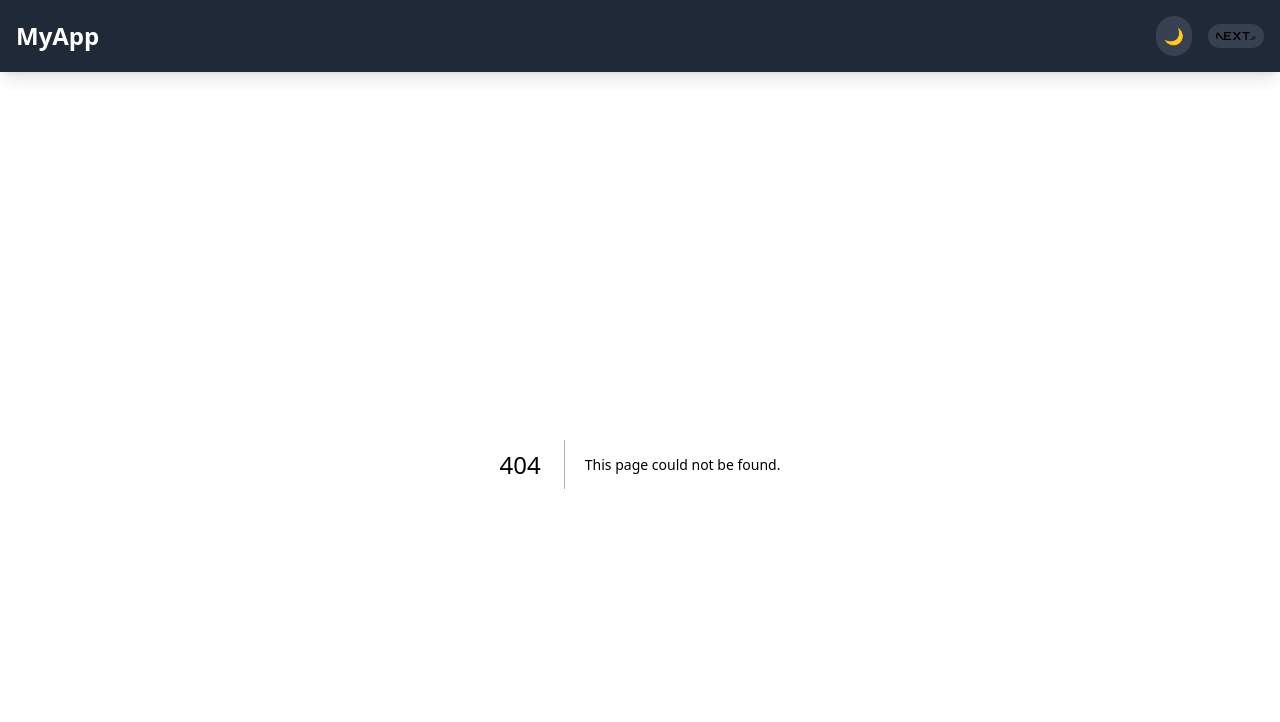
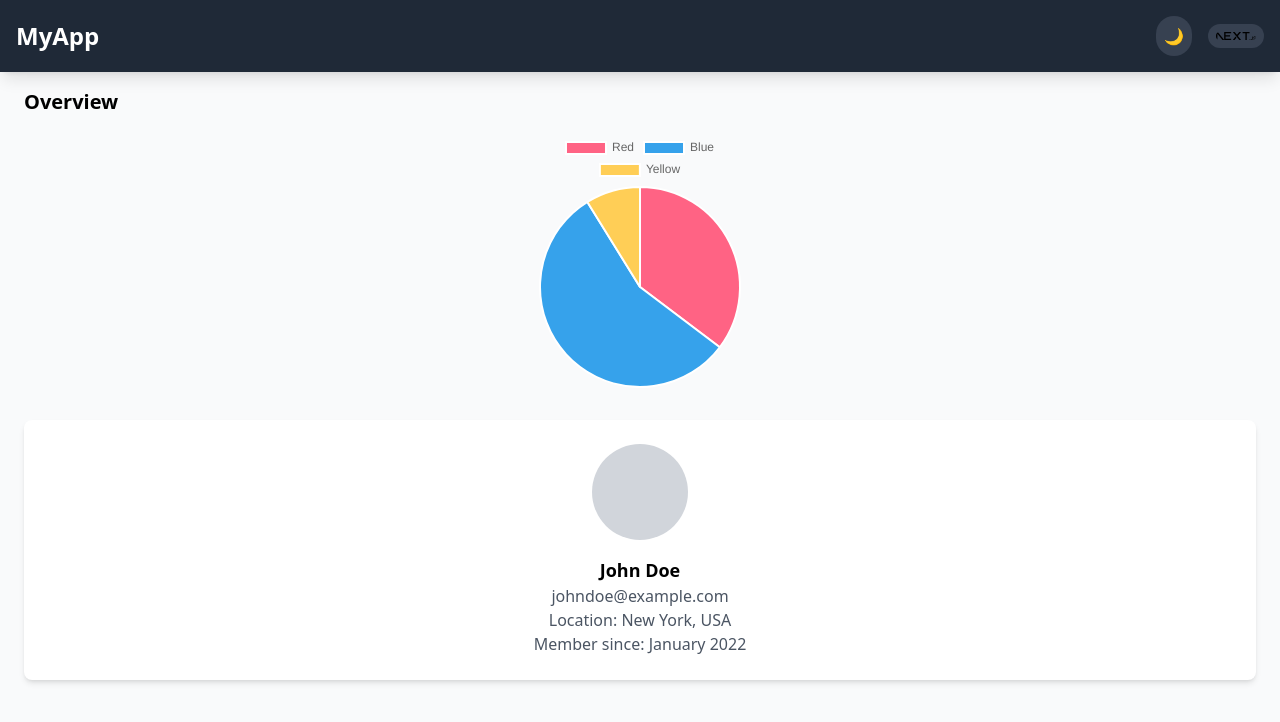
Before and after one commit to sagarpathak0/template-01, a Next.js app in the folder xcali/: page /overview in a window 1280 px wide. Before the commit this address had no page. Shown: the top 722 px of the page. Built offline with nearby package versions, Linux system fonts and the light colour scheme.

Commit message:
overview

```diff
--- a/xcali/package.json
+++ b/xcali/package.json
@@ -15,12 +15,15 @@
     "@react-three/drei": "^9.111.2",
     "@react-three/fiber": "^8.17.5",
     "axios": "^1.7.3",
+    "chart.js": "^4.4.4",
     "firebase": "^10.13.0",
     "framer-motion": "^11.3.29",
     "glb": "^0.0.2",
     "gltf": "^1.0.3",
     "next": "^14.2.6",
     "react": "^18",
+    "react-chartjs": "^1.2.0",
+    "react-chartjs-2": "^5.2.0",
     "react-dom": "^18",
     "react-icons": "^5.3.0",
     "react-intersection-observer": "^9.13.0",
--- a/xcali/pages/dashboard.tsx
+++ b/xcali/pages/dashboard.tsx
@@ -20,7 +20,7 @@ const Dashboard: React.FC = () => {
                 <h2 className="text-2xl font-bold mb-6">User Dashboard</h2>
                 <ul>
                     <li className="mb-4">
-                        <a href="#" className="text-lg hover:text-indigo-300">Overview</a>
+                        <a href="/overview" className="text-lg hover:text-indigo-300">Overview</a>
                     </li>
                     <li className="mb-4">
                         <a href="#" className="text-lg hover:text-indigo-300">Settings</a>
--- /dev/null
+++ b/xcali/pages/overview.tsx
@@ -0,0 +1,48 @@
+import React from 'react';
+import { Pie } from 'react-chartjs-2';
+import {
+  Chart as ChartJS,
+  ArcElement,
+  Tooltip,
+  Legend
+} from 'chart.js';
+
+// Register required elements
+ChartJS.register(ArcElement, Tooltip, Legend);
+
+const data = {
+  labels: ['Red', 'Blue', 'Yellow'],
+  datasets: [
+    {
+      label: '# of Votes',
+      data: [12, 19, 3],
+      backgroundColor: ['#FF6384', '#36A2EB', '#FFCE56'],
+      hoverBackgroundColor: ['#FF6384', '#36A2EB', '#FFCE56'],
+    },
+  ],
+};
+
+const Overview: React.FC = () => {
+  return (
+    <div className="p-6 bg-gray-50 min-h-screen">
+      {/* Pie Chart Section */}
+      <div className="mb-8">
+        <h2 className="text-xl font-semibold mb-4">Overview</h2>
+        <div className="w-64 h-64 mx-auto">
+          <Pie data={data} />
+        </div>
+      </div>
+
+      {/* User Information Section */}
+      <div className="bg-white p-6 rounded-lg shadow-md flex flex-col items-center">
+        <div className="w-24 h-24 rounded-full bg-gray-300 mb-4"></div>
+        <h3 className="text-lg font-semibold">John Doe</h3>
+        <p className="text-gray-600">johndoe@example.com</p>
+        <p className="text-gray-600">Location: New York, USA</p>
+        <p className="text-gray-600">Member since: January 2022</p>
+      </div>
+    </div>
+  );
+};
+
+export default Overview;
```
Also changed, not shown: 1 other file (tests, documents, lock files or other folders).
